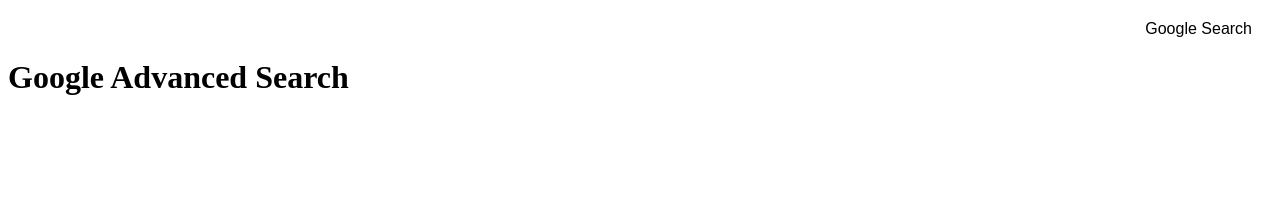
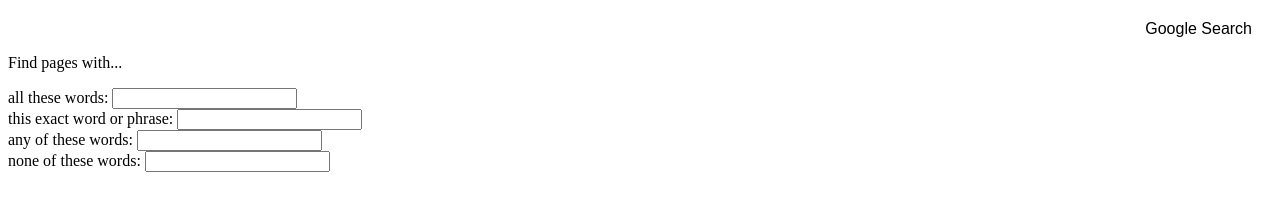
Before and after one commit to FlorinaGavrila/web_programming_harvard, a plain HTML site: page indexAdvanced.html in a window 1280 px wide. Drawn offline with Linux system fonts and the light colour scheme.

Commit message:
Add forms to IndexAdvanced page, create svg for the search input

```diff
--- a/indexAdvanced.html
+++ b/indexAdvanced.html
@@ -13,7 +13,27 @@
         <a href="index.html">Google Search</a>
     </div>
 
-    <h1>Google Advanced Search</h1>
+    <p>Find pages with...</p>
+
+    <form action="https://www.google.com/search">
+        <label for="allwords">all these words:</label>
+        <input type="text" id="allwords" name="as_q">
+    </form>
+
+    <form action="https://www.google.com/search">
+        <label for="phrase">this exact word or phrase:</label>
+        <input type="text" id="phrase" name="as_epq">
+    </form>
+
+    <form action="https://www.google.com/search">
+        <label for="any">any of these words:</label>
+        <input type="text" id="any" name="as_oq">
+    </form>
+
+    <form action="https://www.google.com/search">
+        <label for="none">none of these words:</label>
+        <input type="text" id="none" name="as_eq">
+    </form>
 
 </body>
 
```
Also changed, not shown: index.html (+2 -0 lines), indexImages.html (+1 -1 lines), images/magnifying-glass.svg (added).
